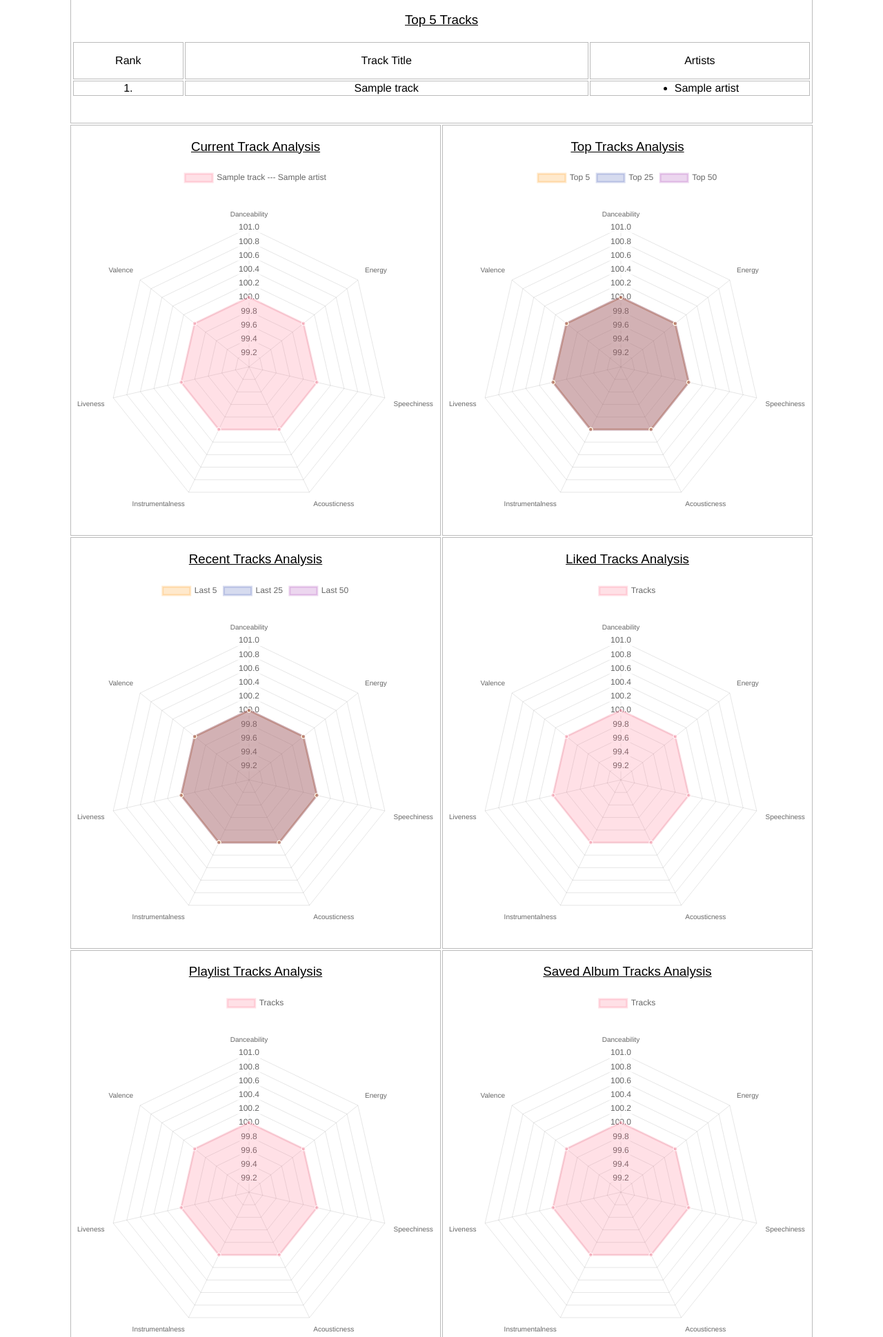
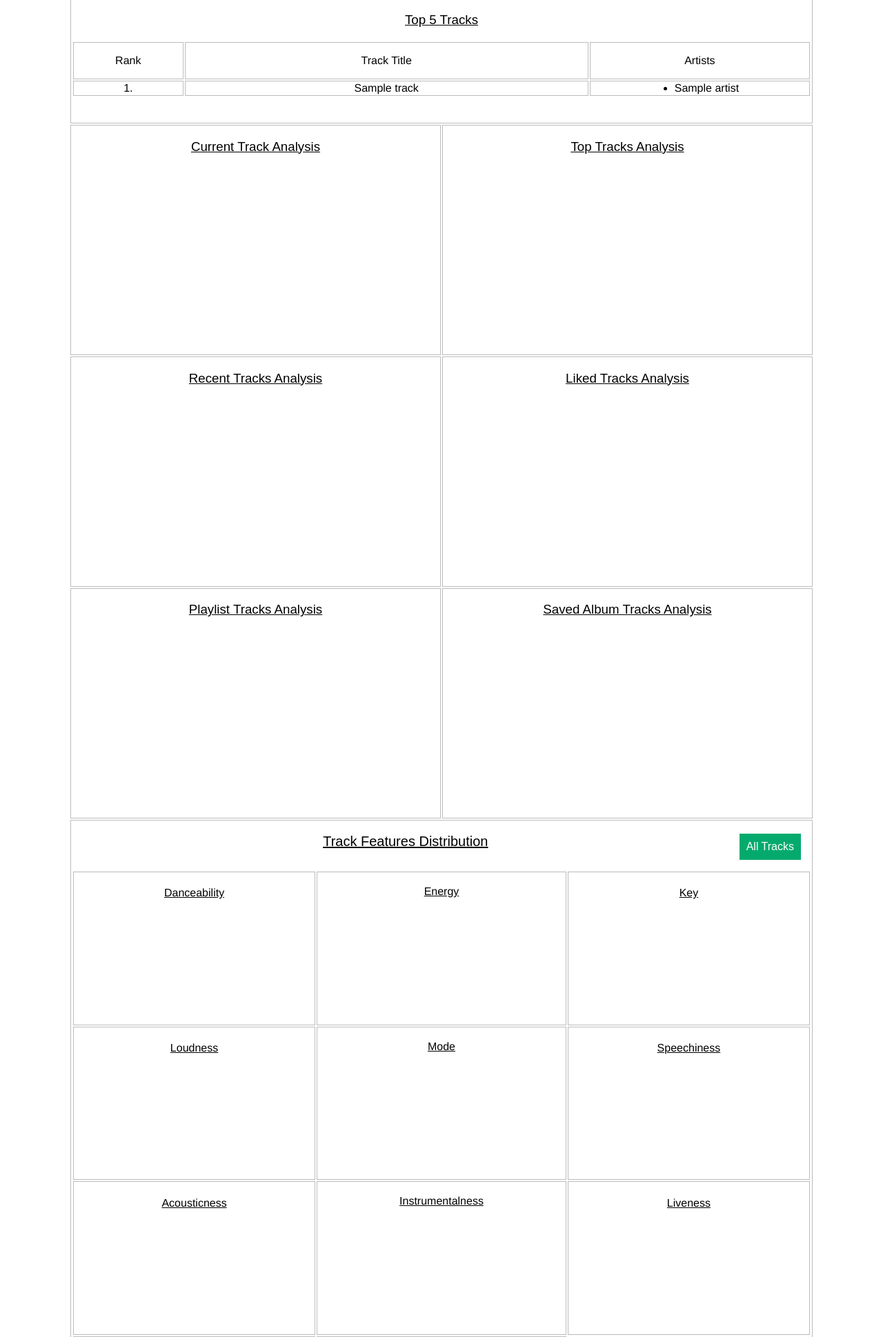
Before and after one commit to michaelcoquet/NAME, a Django app: page / in a window 1280 px wide. Shown: the part 383-2322 px from the top of the page at 69% size. Run offline with Django 3.2, Linux system fonts and the light colour scheme; a user stored in the database is signed in; tables that the repository leaves empty hold one stand-in row (values such as "Sample post"); a map, chart or similar area stays blank; some libraries are stand-ins or nearby versions; some web fonts are replaced.

Commit message:
added data and bins for histograms but now getting a very strange error that wasn't happening before where spotify api is returning random 403 errors sometimes, no idea what is happening

```diff
--- a/account/static/js/dashboard.js
+++ b/account/static/js/dashboard.js
@@ -41,7 +41,7 @@ window.onload = function () {
   var loudness_dist_cntxt = document.getElementById('loudness-bar').getContext('2d');
   var mode_dist_cntxt = document.getElementById('mode-bar').getContext('2d');
   var speechiness_dist_cntxt = document.getElementById('speechiness-bar').getContext('2d');
-  var acousticiness_dist_cntxt = document.getElementById('acousticiness-bar').getContext('2d');
+  var acousticness_dist_cntxt = document.getElementById('acousticness-bar').getContext('2d');
   var instrumentalness_dist_cntxt = document.getElementById('instrumentalness-bar').getContext('2d');
   var liveness_dist_cntxt = document.getElementById('liveness-bar').getContext('2d');
   var valence_dist_cntxt = document.getElementById('valence-bar').getContext('2d');
@@ -71,17 +71,27 @@ window.onload = function () {
   window.playlistTracksRadar = new Chart(playlist_tracks_cntxt, makeConfig(playlistDataset, "radar", radar_labels));
   window.albumTracksRadar = new Chart(album_tracks_cntxt, makeConfig(albumDataset, "radar", radar_labels));
 
-  testDataSet = [makeDataset(current_track.feature_repr, 'rgba(255, 99, 132)', "TEST NAME")];
-  temp_labels = ["3.0", "4.0", "5.0", "6.0", "7.0", "8.0", "9.0"];
-  window.danceabilityBar = new Chart(danceability_dist_cntxt, makeConfig(testDataSet, "bar", temp_labels));
-  window.energyBar = new Chart(energy_dist_cntxt, makeConfig(testDataSet, "bar", temp_labels));
-  window.keyBar = new Chart(key_dist_cntxt, makeConfig(testDataSet, "bar", temp_labels));
-  window.loudnessBar = new Chart(loudness_dist_cntxt, makeConfig(testDataSet, "bar", temp_labels));
-  window.modeBar = new Chart(mode_dist_cntxt, makeConfig(testDataSet, "bar", temp_labels));
-  window.speechinessBar = new Chart(speechiness_dist_cntxt, makeConfig(testDataSet, "bar", temp_labels));
-  window.acousticinessBar = new Chart(acousticiness_dist_cntxt, makeConfig(testDataSet, "bar", temp_labels));
-  window.instrumentalnessBar = new Chart(instrumentalness_dist_cntxt, makeConfig(testDataSet, "bar", temp_labels));
-  window.livenessBar = new Chart(liveness_dist_cntxt, makeConfig(testDataSet, "bar", temp_labels));
-  window.valenceBar = new Chart(valence_dist_cntxt, makeConfig(testDataSet, "bar", temp_labels));
-  window.tempoBar = new Chart(tempo_dist_cntxt, makeConfig(testDataSet, "bar", temp_labels));
+  danceability_dataset = [makeDataset(histo_data[0][0], 'rgba(255, 99, 132)', "Last 50 Tracks")];
+  energy_dataset = [makeDataset(histo_data[0][1], 'rgba(255, 99, 132)', "Last 50 Tracks")];
+  key_dataset = [makeDataset(histo_data[0][2], 'rgba(255, 99, 132)', "Last 50 Tracks")];
+  loudness_dataset = [makeDataset(histo_data[0][3], 'rgba(255, 99, 132)', "Last 50 Tracks")];
+  mode_dataset = [makeDataset(histo_data[0][4], 'rgba(255, 99, 132)', "Last 50 Tracks")];
+  speechiness_dataset = [makeDataset(histo_data[0][5], 'rgba(255, 99, 132)', "Last 50 Tracks")];
+  acousticness_dataset = [makeDataset(histo_data[0][6], 'rgba(255, 99, 132)', "Last 50 Tracks")];
+  instrumentalness_dataset = [makeDataset(histo_data[0][7], 'rgba(255, 99, 132)', "Last 50 Tracks")];
+  liveness_dataset = [makeDataset(histo_data[0][8], 'rgba(255, 99, 132)', "Last 50 Tracks")];
+  valence_dataset = [makeDataset(histo_data[0][9], 'rgba(255, 99, 132)', "Last 50 Tracks")];
+  tempo_dataset = [makeDataset(histo_data[0][10], 'rgba(255, 99, 132)', "Last 50 Tracks")];
+
+  window.danceabilityBar = new Chart(danceability_dist_cntxt, makeConfig(danceability_dataset, "bar", histo_bins[0][0]));
+  window.energyBar = new Chart(energy_dist_cntxt, makeConfig(energy_dataset, "bar", histo_bins[0][1]));
+  window.keyBar = new Chart(key_dist_cntxt, makeConfig(key_dataset, "bar", histo_bins[0][2]));
+  window.loudnessBar = new Chart(loudness_dist_cntxt, makeConfig(loudness_dataset, "bar", histo_bins[0][3]));
+  window.modeBar = new Chart(mode_dist_cntxt, makeConfig(mode_dataset, "bar", histo_bins[0][4]));
+  window.speechinessBar = new Chart(speechiness_dist_cntxt, makeConfig(speechiness_dataset, "bar", histo_bins[0][5]));
+  window.acousticnessBar = new Chart(acousticness_dist_cntxt, makeConfig(acousticness_dataset, "bar", histo_bins[0][6]));
+  window.instrumentalnessBar = new Chart(instrumentalness_dist_cntxt, makeConfig(instrumentalness_dataset, "bar", histo_bins[0][7]));
+  window.livenessBar = new Chart(liveness_dist_cntxt, makeConfig(liveness_dataset, "bar", histo_bins[0][8]));
+  window.valenceBar = new Chart(valence_dist_cntxt, makeConfig(valence_dataset, "bar", histo_bins[0][9]));
+  window.tempoBar = new Chart(tempo_dist_cntxt, makeConfig(tempo_dataset, "bar", histo_bins[0][10]));
 };
--- a/dashboard/templates/dashboard/dashboard.html
+++ b/dashboard/templates/dashboard/dashboard.html
@@ -167,10 +167,14 @@ href="{% url "password_change" %}">change your password</a>.
 {{ radar_labels|json_script:"radar_labels" }}
 {{ current_track|json_script:"current_track" }}
 {{ profile_dict|json_script:"profile" }}
+{{ histo_bins|json_script:"histo_bins" }}
+{{ histo_data|json_script:"histo_data" }}
 <script>
   const radar_labels = JSON.parse(document.getElementById("radar_labels").textContent);
   const current_track = JSON.parse(document.getElementById("current_track").textContent);
   const profile = JSON.parse(document.getElementById("profile").textContent);
+  const histo_bins = JSON.parse(document.getElementById("histo_bins").textContent);
+  const histo_data = JSON.parse(document.getElementById("histo_data").textContent);
 </script>
 <script src="{% static 'js/dashboard.js' %}"></script>
 {% endblock %}
--- a/dashboard/views.py
+++ b/dashboard/views.py
@@ -1,7 +1,11 @@
+import pandas as pd
+import numpy as np
+from numpy import dtype
 from django.shortcuts import render
 from django.contrib.auth.decorators import login_required
 
 from account.models import Profile
+from spotify.models import Feature
 import spotify.scraper as scrape
 
 
@@ -46,6 +50,7 @@ def dashboard(request):
     radar_labels, current_track_dict, profile_obj, profile_dict = build_radars(
         request.user.profile
     )
+    histo_bins, histo_data = build_histograms(request.user.profile)
 
     return render(
         request,
@@ -56,6 +61,8 @@ def dashboard(request):
             "current_track": current_track_dict,
             "profile": profile_obj,
             "profile_dict": profile_dict,
+            "histo_bins": histo_bins,
+            "histo_data": histo_data,
         },
     )
 
@@ -95,3 +102,77 @@ def build_radars(profile):
     profile_dict["album_tracks_analysis"] = profile_obj.album_tracks_analysis
 
     return radar_labels, current_track_dict, profile_obj, profile_dict
+
+
+def build_histograms(profile_obj):
+    labels = [
+        "Danceability",
+        "Energy",
+        "Key",
+        "Loudness",
+        "Mode",
+        "Speechiness",
+        "Acousticness",
+        "Instrumentalness",
+        "Liveness",
+        "Valence",
+        "Tempo",
+    ]
+    # 1. collect track features for each scope below:
+    #   - last 5 tracks
+    #   - last 25 tracks
+    #   - last 50 tracks
+    #   - liked tracks
+    #   - recent tracks
+    #   - top tracks
+    #   - saved album tracks
+    #   - playlist tracks
+    last_5_track_features = []
+    last_25_track_features = []
+    last_50_track_features = []
+    for i, track in enumerate(profile_obj.recent_tracks.values()):
+        if i < 5:
+            last_5_track_features.append(
+                Feature.objects.filter(id=track["feature_id"]).get().__repr__("full")
+            )
+        if i >= 5 and i < 25:
+            last_25_track_features.append(
+                Feature.objects.filter(id=track["feature_id"]).get().__repr__("full")
+            )
+        if i >= 25 and i < 50:
+            last_50_track_features.append(
+                Feature.objects.filter(id=track["feature_id"]).get().__repr__("full")
+            )
+
+    last_25_track_features = last_5_track_features + last_25_track_features
+    last_50_track_features = last_25_track_features + last_50_track_features
+
+    last_5_dataframe = pd.DataFrame(last_5_track_features, columns=labels)
+    last_25_dataframe = pd.DataFrame(last_25_track_features, columns=labels)
+    last_50_dataframe = pd.DataFrame(last_50_track_features, columns=labels)
+    last_dataframes = [last_50_dataframe, last_25_dataframe, last_5_dataframe]
+
+    bin_single = []
+    bins = []
+    data_single = []
+    data = []
+    for dataframe in last_dataframes:
+        for i, metric in enumerate(dataframe):
+            bin_single.append(
+                np.linspace(
+                    float(dataframe[metric].min()),
+                    float(dataframe[metric].max()),
+                    10,
+                    dtype="int",
+                ).tolist()
+            )
+            g = dataframe.groupby(
+                pd.cut(dataframe[metric], bin_single[i], duplicates="drop")
+            )
+            data_single.append(g.count()[metric].tolist())
+        data.append(data_single)
+        bins.append(bin_single)
+        data_single = []
+        bin_single = []
+
+    return bins, data
--- a/requirements.txt
+++ b/requirements.txt
@@ -7,3 +7,4 @@ python-social-auth[django]
 ptvsd==4.3.2
 easy-thumbnails==2.7.1
 redis==3.5.3
+pandas==1.3.0
--- a/spotify/analyzer.py
+++ b/spotify/analyzer.py
@@ -3,7 +3,7 @@ def tracks_avg(tracks):
     features_avg = [0, 0, 0, 0, 0, 0, 0]
     # [danceability, energy, speechiness, acousticness, instrumentalness, liveness, valence]
     for track in tracks:
-        zipped_features = zip(features_avg, track.feature.__repr__())
+        zipped_features = zip(features_avg, track.feature.__repr__("base"))
         features_avg = [x + y for (x, y) in zipped_features]
 
     features_avg = [x / len(tracks) for x in features_avg]
--- a/spotify/models.py
+++ b/spotify/models.py
@@ -19,9 +19,8 @@ class Feature(models.Model):
     def __str__(self):
         return "TODO"
 
-    def __repr__(self):
-        # [danceability, energy, speechiness, acousticness, instrumentalness, liveness, valence]
-        return [
+    def __repr__(self, size):
+        base_features = [
             float(self.danceability) * 100,
             float(self.energy) * 100,
             float(self.speechiness) * 100,
@@ -30,6 +29,21 @@ class Feature(models.Model):
             float(self.liveness) * 100,
             float(self.valence) * 100,
         ]
+        if size == "full":
+            # [danceability, energy, key, loudness, Mode, speechiness, acousticness, instrumentalness, liveness, valence, tempo]
+            full_features = [
+                base_features[0],
+                base_features[1],
+                self.key,
+                self.loudness,
+                self.mode,
+            ]
+            full_features += base_features[2:]
+            full_features.append(self.tempo)
+            return full_features
+        else:
+            # [danceability, energy, speechiness, acousticness, instrumentalness, liveness, valence]
+            return base_features
 
 
 class Genre(models.Model):
@@ -81,5 +95,5 @@ class Track(models.Model):
     def __repr__(self, rank):
         self.rank = rank  # used for users top lists
         self.artists_repr = [artist["name"] for artist in self.artists.values()]
-        self.feature_repr = self.feature.__repr__()
+        self.feature_repr = self.feature.__repr__("base")
         return self
```
Also changed, not shown: spotify/wrapper.py (+6 -2 lines), 1 other file.
